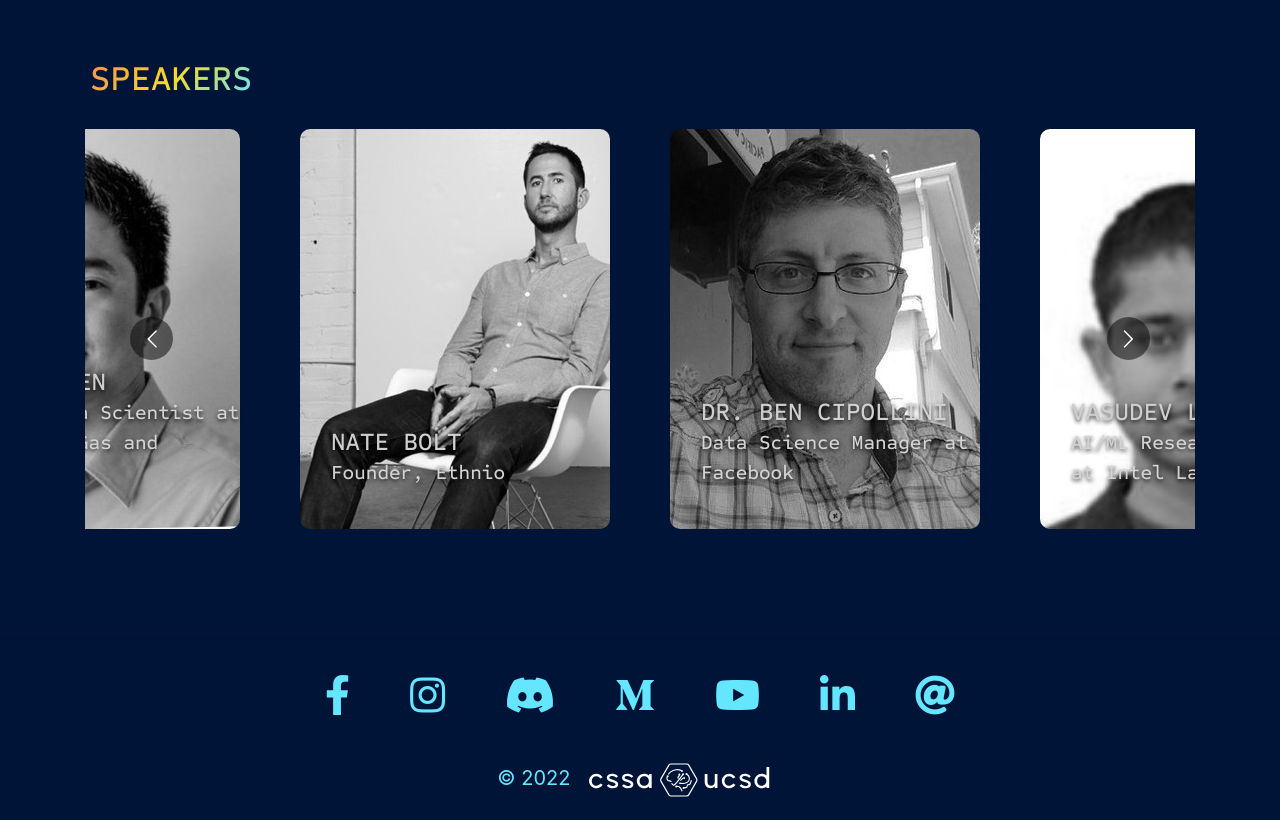
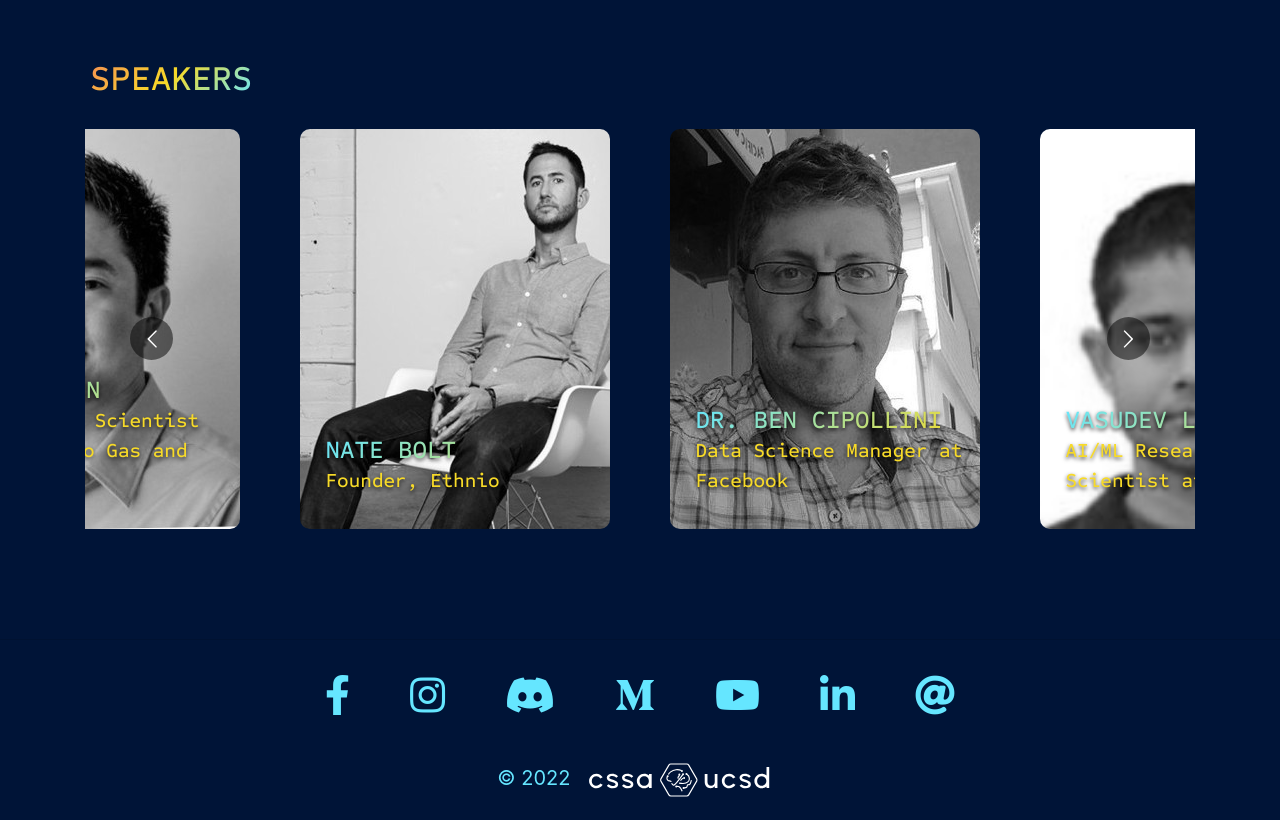
Before and after one commit to CSSA-UCSD/conference2022, a React (Create React App) app: page /#/ in a window 1280 px wide. Shown: the part 2960-3780 px from the top of the page. Built offline with nearby package versions, Linux system fonts and the light colour scheme; a web font is replaced by a local one.

Commit message:
edited speaker title css

```diff
--- a/src/components/components/home/SpeakerPreview.js
+++ b/src/components/components/home/SpeakerPreview.js
@@ -12,16 +12,14 @@
                 {/* <Link to={'/speakers/#' + this.props.item.id} className='nav-link'> */}
                 <a href={`/speakers/#` + this.props.item.id}>
 
-                    <div className="speaker-img pb-3">
-                        <img src={require(`../../../img/speakers/${this.props.item.img}`).default}
+                    <div className="pb-3">
+                        <img className="speaker-img" src={require(`../../../img/speakers/${this.props.item.img}`).default}
                             alt={this.props.item.name} ></img>
                         <div className="speaker-title">
                             <h5>{this.props.item.name}</h5>
                             <p>{this.props.item.title}</p>
                         </div>
-
                     </div>
-
                 </a>
 
                 </Link>
--- a/src/style/pages/_speakers.scss
+++ b/src/style/pages/_speakers.scss
@@ -34,7 +34,8 @@
         &-title {
             position: absolute;
             bottom: 10%;
-            left: 10%;
+            left: 15%;
+            width: 75%;;
             text-align: left;
             filter: drop-shadow(0px 2px 2px rgba(0, 0, 0, 0.8));
             h5 {
```
Also changed, not shown: 1 other file (tests, documents, lock files or other folders).
